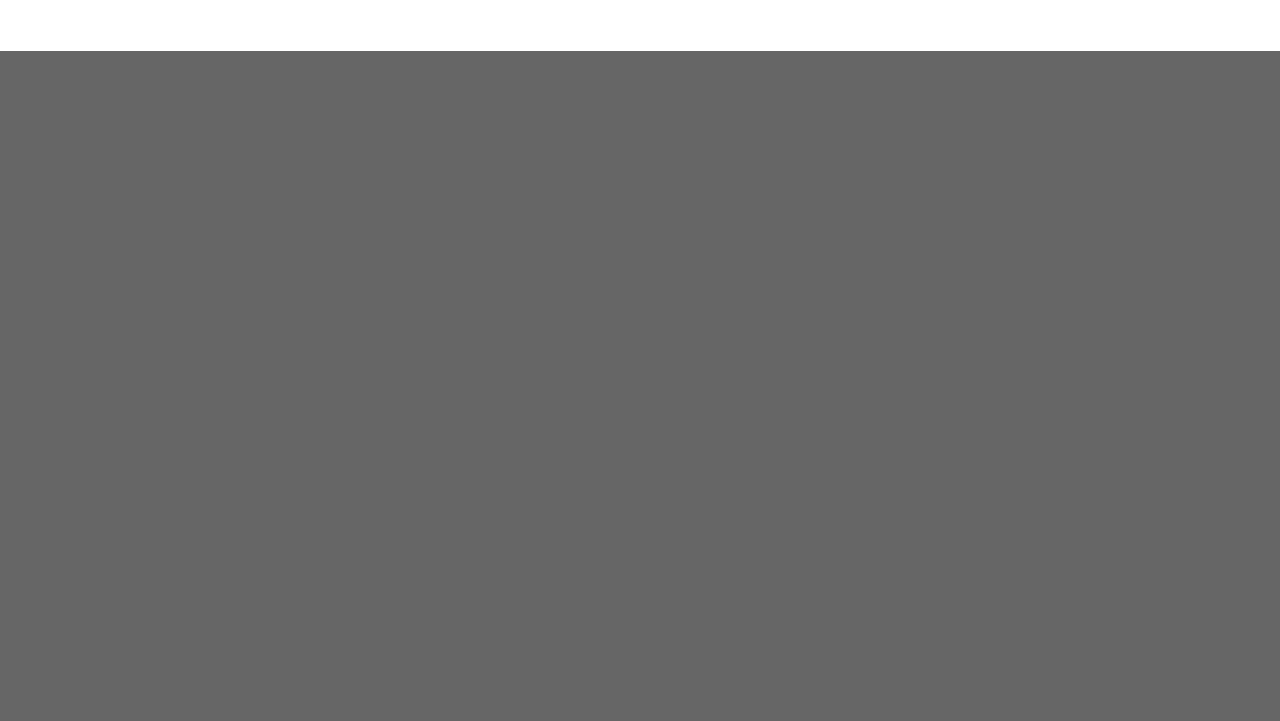
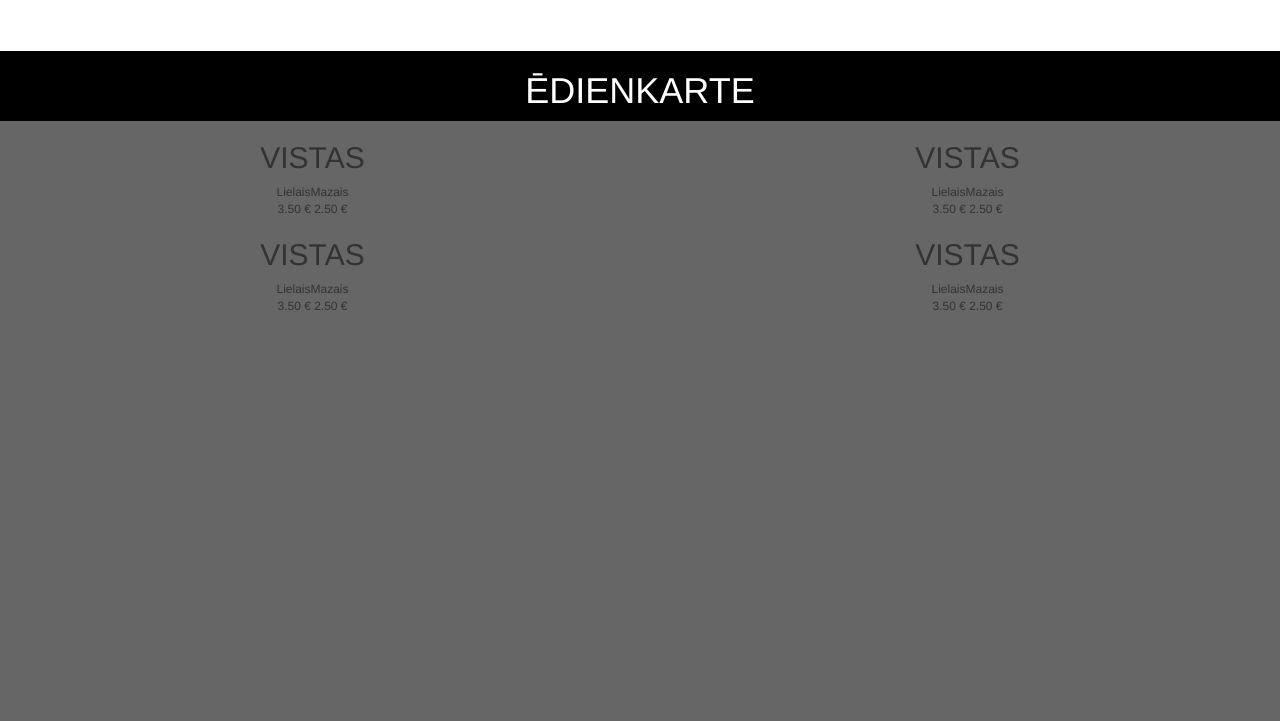
Before and after one commit to Krismans/KroKebab, a plain HTML site: page index.html in a window 1280 px wide. Shown: the part 959-1680 px from the top of the page. Drawn offline with nearby package versions, Linux system fonts and the light colour scheme.

Commit message:
Added Foodmenusection

```diff
--- a/index.html
+++ b/index.html
@@ -62,6 +62,37 @@
       </div>
     </section>
     <section class="foodmenu-section">
+      <div class="row">
+        <div class="col-md-12 text-center foodmenu-heading">
+          <h1>ĒDIENKARTE</h1>
+        </div>
+      </div>
+      <div class="row text-center">
+        <div class="col-md-6">
+          <h2>VISTAS</h2>
+          <span>Lielais</span><span>Mazais</span><br>
+          <span>3.50 &euro;</span> <span>2.50 &euro;</span>
+        </div>
+        <div class="col-md-6">
+          <h2>VISTAS</h2>
+          <span>Lielais</span><span>Mazais</span><br>
+          <span>3.50 &euro;</span> <span>2.50 &euro;</span>
+        </div>
+      </div>
+      <div class="row text-center">
+        <div class="col-md-6">
+          <h2>VISTAS</h2>
+          <span>Lielais</span><span>Mazais</span><br>
+          <span>3.50 &euro;</span> <span>2.50 &euro;</span>
+        </div>
+        <div class="col-md-6">
+          <h2>VISTAS</h2>
+          <span>Lielais</span><span>Mazais</span><br>
+          <span>3.50 &euro;</span> <span>2.50 &euro;</span>
+        </div>
+      </div>
+    </section>
+    <section class="delivery-section">
 
     </section>
   </div>
--- a/sass/style.sass
+++ b/sass/style.sass
@@ -103,10 +103,14 @@ body
   .about-text-format
     display: inline-block
     margin-top: 40px
-
-
+//Food menu-----------------------------------------
+.foodmenu-section
+  h1
+    color: #fff
+  .foodmenu-heading
+    background: #000
 
 
   // for tests
-.foodmenu-section
+.delivery-section
   height: 1000px
```
Also changed, not shown: css/style.css.
